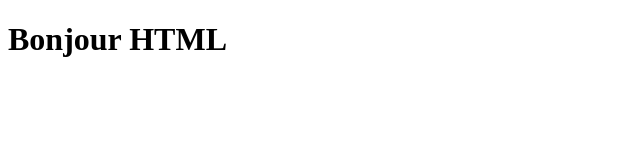
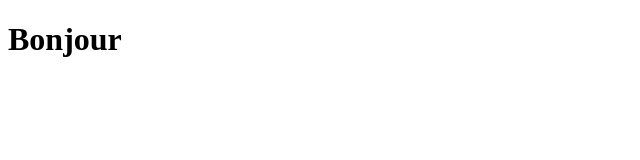
Before and after one commit to Adil11110/tp1-web-Adil11110-, a plain HTML site: page index.html in a window 1280 px wide. Shown: the whole page, without its empty margins (0-640 px from the left). Drawn offline with Linux system fonts and the light colour scheme.

Commit message:
MAj index.html

```diff
--- a/index.html
+++ b/index.html
@@ -6,6 +6,7 @@
 <title>Mon TP HTML</title>
 </head>
 <body>
-<h1>Bonjour HTML</h1>
+<h1>Bonjour </h1>
 </body>
+
 </html>
```
